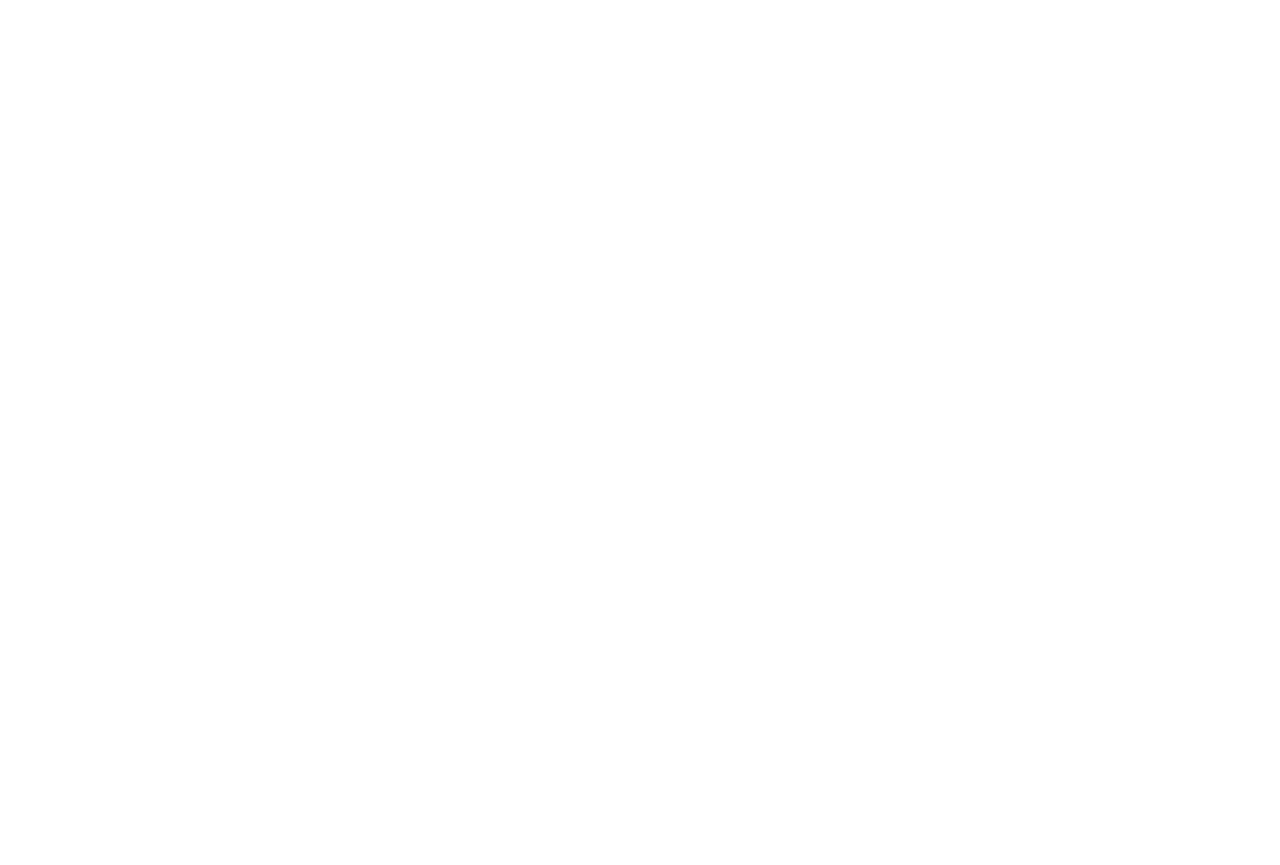
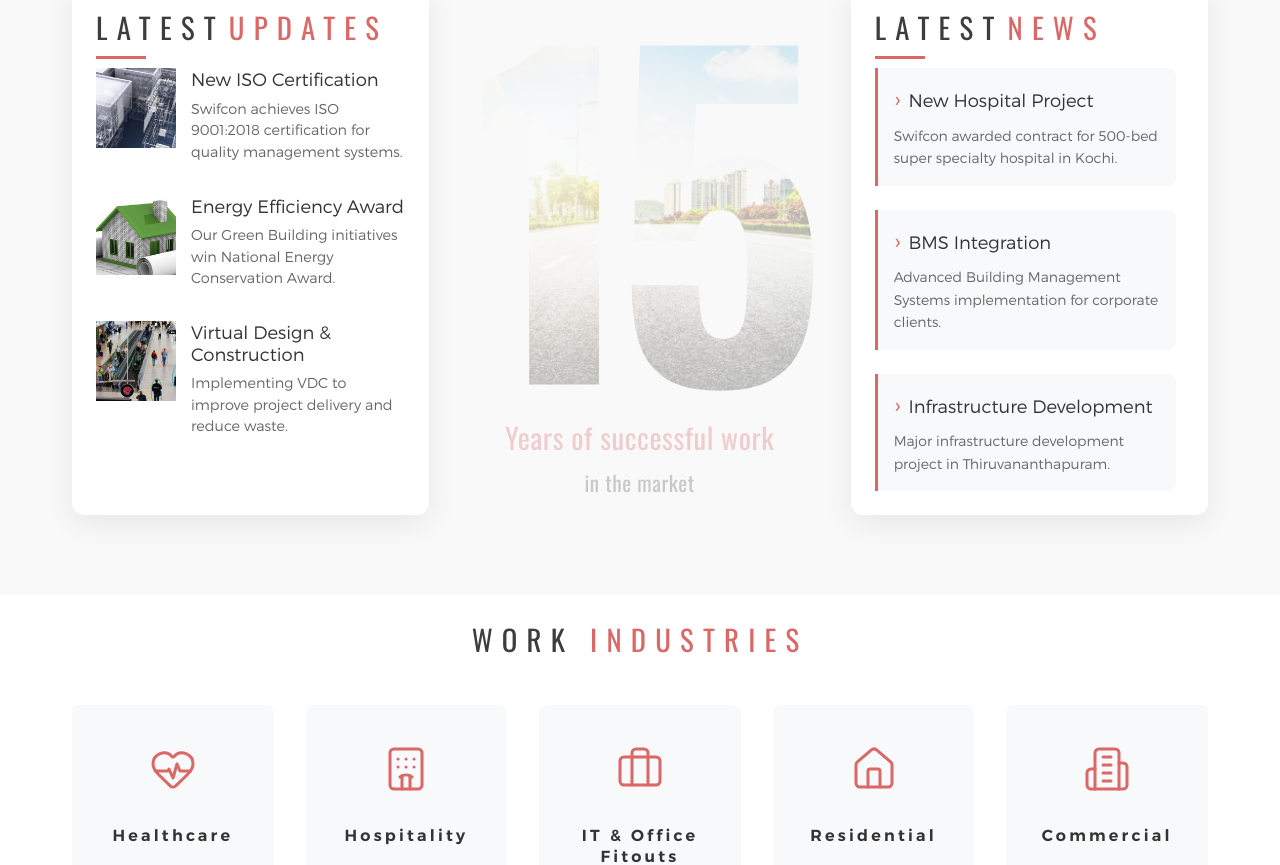
Before and after one commit to jipinm/swifcon, a React app: page / in a window 1280 px wide. Shown: the part 880-1745 px from the top of the page. Before the commit the page ends 800 px from the top, so only its background shows below. Built offline with nearby package versions, Linux system fonts and the light colour scheme; the HTML template or start-up script is replaced by a standard one.

Commit message:
background alignment issue solved

```diff
--- a/src/App.tsx
+++ b/src/App.tsx
@@ -1,5 +1,5 @@
 import { useEffect } from 'react'
-import { BrowserRouter, Routes, Route } from 'react-router-dom'
+import { HashRouter, Routes, Route } from 'react-router-dom'
 import './App.css'
 
 // Layout
@@ -48,7 +48,7 @@ function App() {
   }, []);
 
   return (
-    <BrowserRouter basename="/swifcon">
+    <HashRouter>
       {/* ScrollToTop component will scroll the page to top on route changes */}
       <ScrollToTop />
       <Routes>
@@ -62,7 +62,7 @@ function App() {
           <Route path="projects/:industryId/:projectId" element={<ProjectDetails />} />
         </Route>
       </Routes>
-    </BrowserRouter>
+    </HashRouter>
   )
 }
 
--- a/src/components/Layout/Layout.tsx
+++ b/src/components/Layout/Layout.tsx
@@ -8,7 +8,7 @@ const Layout = () => {
   return (
     <div className="app">
       <Header />
-      <main>
+      <main style={{ position: 'relative' }}>
         <Outlet />
       </main>
       <GetInTouch />
--- a/src/components/MainContent/MainContent.tsx
+++ b/src/components/MainContent/MainContent.tsx
@@ -3,121 +3,109 @@ import { motion, useScroll, useTransform } from 'framer-motion';
 import styles from './MainContent.module.css';
 import MaskedText from '../MaskedText/MaskedText';
 
-// Define types for our data
+// Define types
 type UpdateItem = {
-  imageUrl: string;
+  id: string;
   title: string;
-  description: string;
+  date: string;
+  summary: string;
+  link: string;
+  image: string;
 };
 
 type NewsItem = {
+  id: string;
   title: string;
-  content: string;
+  date: string;
+  summary: string;
+  link: string;
+  image: string;
 };
 
 const MainContent = () => {
+  // State for data
+  const [textBgUrl, setTextBgUrl] = useState('/assets/images/bg/text-1.jpg');
   const [updateItems, setUpdateItems] = useState<UpdateItem[]>([]);
   const [newsItems, setNewsItems] = useState<NewsItem[]>([]);
-  const [textBgUrl, setTextBgUrl] = useState<string>('');
 
-  // Refs for parallax effects
-  const contentRef = useRef<HTMLDivElement>(null);
+  // Refs for scroll animations
+  const { scrollYProgress } = useScroll();
   const yearsRef = useRef<HTMLDivElement>(null);
   const updatesRef = useRef<HTMLDivElement>(null);
   const newsRef = useRef<HTMLDivElement>(null);
 
-  // Scroll animations
-  const { scrollYProgress } = useScroll({
-    target: contentRef,
-    offset: ['start end', 'end start']
-  });
-
+  // Animation values
   const yearsScale = useTransform(scrollYProgress, [0, 0.5], [0.8, 1.2]);
   const yearsOpacity = useTransform(scrollYProgress, [0, 0.3], [0.3, 1]);
   const updatesY = useTransform(scrollYProgress, [0, 0.5], [50, 0]);
   const newsY = useTransform(scrollYProgress, [0, 0.5], [50, 0]);
 
-  // Use textBgUrl in the component (to fix lint warning)
+  // No need to apply background image to yearsRef since MaskedText already has one
+
+  // Use mock data directly instead of API fetches
   useEffect(() => {
-    if (textBgUrl) {
-      console.log('Background image URL loaded:', textBgUrl);
-      // This could be used to set a background image dynamically
-      // For example: document.body.style.backgroundImage = `url(${textBgUrl})`;
-    }
-  }, [textBgUrl]);
+    // Set the background image directly
+    setTextBgUrl('/assets/images/bg/text-1.jpg');
 
-  // Fetch data from API
-  useEffect(() => {
-    // Fetch blog updates
-    fetch('https://api.example.com/updates')
-      .then(response => response.json())
-      .then(data => setUpdateItems(data))
-      .catch(error => console.error('Error fetching updates:', error));
+    // Set update items
+    setUpdateItems([
+      {
+        id: '1',
+        title: 'New ISO Certification',
+        date: 'June 5, 2025',
+        summary: 'Swifcon achieves ISO 9001:2018 certification for quality management systems.',
+        link: '/updates/iso-certification',
+        image: '/assets/images/blog/thumb/blog-1.jpg'
+      },
+      {
+        id: '2',
+        title: 'Energy Efficiency Award',
+        date: 'May 22, 2025',
+        summary: 'Our Green Building initiatives win National Energy Conservation Award.',
+        link: '/updates/energy-award',
+        image: '/assets/images/blog/thumb/green-buildings.jpg'
+      },
+      {
+        id: '3',
+        title: 'Virtual Design & Construction',
+        date: 'May 10, 2025',
+        summary: 'Implementing VDC to improve project delivery and reduce waste.',
+        link: '/updates/vdc-implementation',
+        image: '/assets/images/blog/thumb/video-analysis.jpg'
+      }
+    ]);
 
-    // Fetch news items
-    fetch('https://api.example.com/news')
-      .then(response => response.json())
-      .then(data => setNewsItems(data))
-      .catch(error => console.error('Error fetching news:', error));
-
-
-
-    // Fetch background image
-    fetch('https://api.example.com/backgrounds')
-      .then(response => response.json())
-      .then(data => setTextBgUrl(data.textBg))
-      .catch(error => console.error('Error fetching background:', error));
+    // Set news items
+    setNewsItems([
+      {
+        id: '1',
+        title: 'New Hospital Project',
+        date: 'June 1, 2025',
+        summary: 'Swifcon awarded contract for 500-bed super specialty hospital in Kochi.',
+        link: '/news/hospital-project',
+        image: '/assets/images/blog/thumb/blog-1.jpg'
+      },
+      {
+        id: '2',
+        title: 'BMS Integration',
+        date: 'May 15, 2025',
+        summary: 'Advanced Building Management Systems implementation for corporate clients.',
+        link: '/news/bms-integration',
+        image: '/assets/images/blog/thumb/bms-1.jpg'
+      },
+      {
+        id: '3',
+        title: 'Infrastructure Development',
+        date: 'May 5, 2025',
+        summary: 'Major infrastructure development project in Thiruvananthapuram.',
+        link: '/news/infrastructure-development',
+        image: '/assets/images/blog/thumb/video-analysis.jpg'
+      }
+    ]);
   }, []);
 
-  // Mock data for development (will be replaced by API responses)
-  useEffect(() => {
-    // If API fails or during development, use this mock data
-    if (updateItems.length === 0) {
-      setUpdateItems([
-        {
-          imageUrl: '/assets/images/blog/thumb/blog-1.jpg',
-          title: 'Virtual Design & Construction',
-          description: '"Virtual Construction Design" a disruptive technology wh..'
-        },
-        {
-          imageUrl: '/assets/images/blog/thumb/video-analysis.jpg',
-          title: 'Intelligent Video Analytics',
-          description: 'Our unique solution automatically detects, analyses and clas..'
-        },
-        {
-          imageUrl: '/assets/images/blog/thumb/green-buildings.jpg',
-          title: 'Green Building Concept',
-          description: 'Green buildings are one of the varieties of green living sol..'
-        },
-        {
-          imageUrl: '/assets/images/blog/thumb/bms-1.jpg',
-          title: 'Building Management System',
-          description: 'BMS systems are "Intelligent" microprocessor-based contr..'
-        }
-      ]);
-    }
-
-    if (newsItems.length === 0) {
-      setNewsItems([
-        {
-          title: 'Transparent Aluminum',
-          content: 'For decades, chemical engineers have dreamed of a material that combines the strength and durability of metal with the crystal-clear purity of glass. Such a "clear metal" could be used to construct towering glass-walled skyscrapers that require less internal support. Aluminium oxynitride or AlON is a ceramic composed of aluminium, oxygen and nitrogen. AlON is optically transparent (~80%)'
-        },
-        {
-          title: 'Photovoltaic Glass',
-          content: 'Photovoltaic Glass (PV glass) is a technology that enables the conversion of light into electricity. To do so, the glass incorporates transparent semiconductor-based photovoltaic cells, which are also known as solar cells. The cells are sandwiched between two sheets of glass. Photovoltaic glass is not perfectly transparent but allows some of the available light through. it provides the same thermal and sound insulation, and natural light as a conventional architectural glass.'
-        },
-        {
-          title: 'The Second Coming of Ultrasound',
-          content: 'Researchers are fitting people\'s heads with ultrasound-emitting helmets to treat tremors and Alzheimer\'s. They\'re using it to remotely activate cancer-fighting immune cells. Startups are designing swallowable capsules and ultrasonically vibrating enemas to shoot drugs into the bloodstream. One company is even using the shockwaves to heal wounds'
-        }
-      ]);
-    }
-
-  }, [updateItems, newsItems]);
-
   return (
-    <div className={styles.content} id="contents" ref={contentRef}>
+    <div className={styles.content} id="contents">
       {/* Latest Updates and News Section */}
       <section className={styles.mainSection}>
         <div className={styles.container}>
@@ -149,14 +137,14 @@ const MainContent = () => {
                       >
                         <div className={styles.updateImageWrapper}>
                           <a href="#">
-                            <img alt={item.title} src={item.imageUrl} className={styles.updateImage} />
+                            <img alt={item.title} src={item.image} className={styles.updateImage} />
                           </a>
                         </div>
                         <div className={styles.updateContent}>
                           <h6 className={styles.updateTitle}>
                             <a href="#">{item.title}</a>
                           </h6>
-                          <p className={styles.updateDescription}>{item.description}</p>
+                          <p className={styles.updateDescription}>{item.summary}</p>
                         </div>
                       </motion.article>
                     ))}
@@ -214,7 +202,7 @@ const MainContent = () => {
                             {item.title}
                           </a>
                         </h5>
-                        <p className={styles.newsContent}>{item.content}</p>
+                        <p className={styles.newsContent}>{item.summary}</p>
                       </motion.div>
                     ))}
                   </div>
--- a/src/components/WorkIndustries/WorkIndustries.tsx
+++ b/src/components/WorkIndustries/WorkIndustries.tsx
@@ -24,33 +24,21 @@ const WorkIndustries = () => {
 
   const industriesY = useTransform(scrollYProgress, [0.3, 0.8], [100, 0]);
 
-  // Fetch data from API or use mock data
+  // Load data directly without API fetch to avoid console errors
   useEffect(() => {
-    // Fetch industries
-    fetch('https://api.example.com/industries')
-      .then(response => response.json())
-      .then(data => setIndustries(data))
-      .catch(error => console.error('Error fetching industries:', error));
+    setIndustries([
+      { imageUrl: '/assets/images/industries/healthcare.svg', name: 'Healthcare' },
+      { imageUrl: '/assets/images/industries/hospitality.svg', name: 'Hospitality' },
+      { imageUrl: '/assets/images/industries/office.svg', name: 'IT & Office Fitouts' },
+      { imageUrl: '/assets/images/industries/residential.jpg', name: 'Residential' },
+      { imageUrl: '/assets/images/industries/commercial.jpg', name: 'Commercial' },
+      { imageUrl: '/assets/images/industries/educational.jpg', name: 'Educational' },
+      { imageUrl: '/assets/images/industries/factories.svg', name: 'Factories' },
+      { imageUrl: '/assets/images/industries/industrial.jpg', name: 'Industrial' },
+      { imageUrl: '/assets/images/industries/warehouses.jpg', name: 'Warehouses' },
+      { imageUrl: '/assets/images/industries/water.svg', name: 'Water Supply & Sewage Lines' }
+    ]);
   }, []);
-
-  // Mock data for development (will be replaced by API responses)
-  useEffect(() => {
-    // If API fails or during development, use this mock data
-    if (industries.length === 0) {
-      setIndustries([
-        { imageUrl: '/images/industries/healthcare.jpg', name: 'Healthcare' },
-        { imageUrl: '/images/industries/hospitality.jpg', name: 'Hospitality' },
-        { imageUrl: '/images/industries/it-office.jpg', name: 'IT & Office Fitouts' },
-        { imageUrl: '/images/industries/residential.jpg', name: 'Residential' },
-        { imageUrl: '/images/industries/commercial.jpg', name: 'Commercial' },
-        { imageUrl: '/images/industries/educational.jpg', name: 'Educational' },
-        { imageUrl: '/images/industries/factories.jpg', name: 'Factories' },
-        { imageUrl: '/images/industries/industrial.jpg', name: 'Industrial' },
-        { imageUrl: '/images/industries/warehouses.jpg', name: 'Warehouses' },
-        { imageUrl: '/images/industries/water-supply.jpg', name: 'Water Supply & Sewage Lines' }
-      ]);
-    }
-  }, [industries]);
 
   return (
     <div ref={contentRef} className={styles.workIndustriesWrapper}>
--- /dev/null
+++ b/src/pages/Home/Home.module.css
@@ -0,0 +1,4 @@
+/* Home.module.css */
+.homeContainer {
+  position: relative; /* This ensures scroll offset is calculated correctly */
+}
--- a/src/pages/Home/Home.tsx
+++ b/src/pages/Home/Home.tsx
@@ -2,15 +2,16 @@ import Hero from '../../components/Hero/Hero';
 import MainContent from '../../components/MainContent/MainContent';
 import WorkIndustries from '../../components/WorkIndustries/WorkIndustries';
 import Testimonials from '../../components/Testimonials/Testimonials';
+import styles from './Home.module.css';
 
 const Home = () => {
   return (
-    <>
+    <div className={styles.homeContainer}>
       <Hero />
       <MainContent />
       <WorkIndustries />
       <Testimonials />
-    </>
+    </div>
   );
 };
 
--- a/vite.config.ts
+++ b/vite.config.ts
@@ -3,7 +3,6 @@ import react from '@vitejs/plugin-react'
 
 // https://vitejs.dev/config/
 export default defineConfig({
-  base: '/swifcon/',
   plugins: [react()],
   // Fix asset paths for build
   publicDir: 'public',
```
Also changed, not shown: src/components/Header/Header.tsx (+3 -9 lines), src/components/Hero/Hero.tsx (+1 -8 lines), 1 other file (tests, documents, lock files or other folders).
